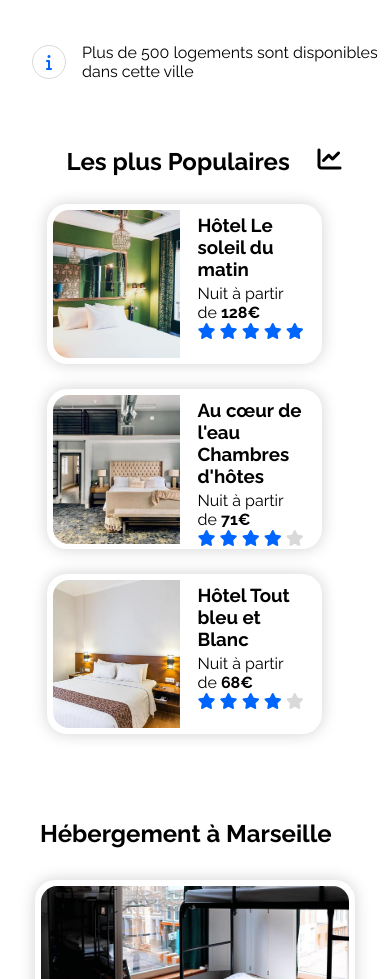
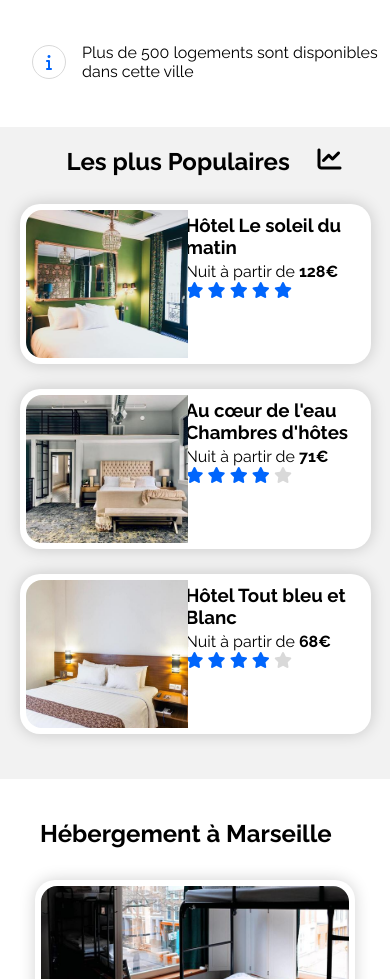
Before and after one commit to TheoCaudan/P2_CaudanTheo, a plain HTML site: page index.html in a window 390 px wide. Shown: the part 649-1628 px from the top of the page. Drawn offline with Linux system fonts and the light colour scheme.

Commit message:
fix difference entre maquette et projet background

```diff
--- a/style/style.css
+++ b/style/style.css
@@ -286,10 +286,10 @@ a {
   object-fit: cover;
   position: absolute;
 }
-.popularMainCardFigureCaptionTitle { margin: 0.25rem 0.75rem 0 9rem }
-.popularMainCardDesc { margin: 0.25rem 0.75rem 0 9rem }
+.popularMainCardFigureCaptionTitle { margin: 0.25rem 0.75rem 0 10rem }
+.popularMainCardDesc { margin: 0.25rem 0.75rem 0 10rem }
 .popularMainCardDescPrice { font-weight: bold }
-.popularMainCardGrade { margin: 0 0.75rem 0 9rem }
+.popularMainCardGrade { margin: 0 0.75rem 0 10rem }
 .popularMainCardGradeIcon[data-active=true] { color: #0065FC }
 .popularMainCardGradeIcon[data-active=false] { color: #D9D9D9 }
 .activity {
@@ -581,10 +581,10 @@ a {
       border-radius: 0;
       margin-left: auto;
       margin-right: auto;
-      width: 320px;
+      width: 100%;
       padding-left: 0;
       padding-right: 0;
-      background-color: white;
+      background-color: #F2F2F2;
   }
   .popularHeaderTitle {
     margin-left: 5px;
@@ -594,7 +594,11 @@ a {
     width: 275px;
     padding-left: 18px;
   }
-  .popularMainCard { max-width: 275px }
+  .popularMainCard {
+    max-width: 90%;
+    margin-left: auto;
+    margin-right: auto;
+  }
   .popularMainCardFigureImg, .popularMainCardFigureImgSmall {
     width: 48%;
   }
```
